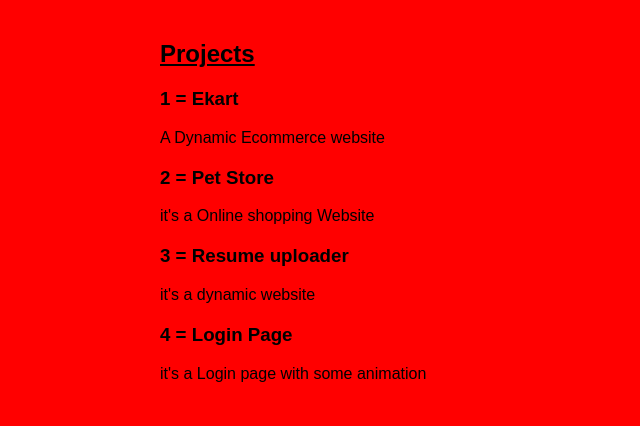
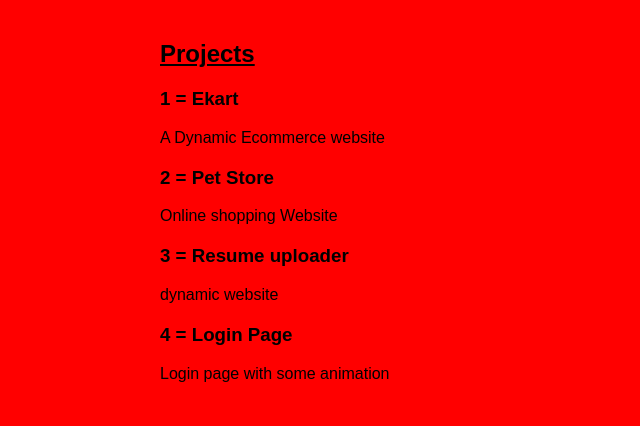
Before and after one commit to 308ankit/Portfolio-, a plain HTML site: page projects.html in a window 1280 px wide. Shown: the whole page, without its empty margins (0-640 px from the left). Drawn offline with Linux system fonts and the light colour scheme.

Commit message:
Update projects.html

```diff
--- a/projects.html
+++ b/projects.html
@@ -7,15 +7,15 @@
     </div>
     <div class="project">
       <h3>2 = Pet Store</h3>
-      <p> it's a Online shopping Website</p>
+      <p>  Online shopping Website</p>
     </div>
     <div class="project">
       <h3>3 = Resume uploader</h3>
-      <p> it's a dynamic website</p>
+      <p>dynamic website</p>
     </div>
     <div class="project">
       <h3>4 = Login Page</h3>
-      <p> it's a Login page with some animation</p>
+      <p>Login page with some animation</p>
     </div>
     <!-- Add more projects here -->
   </div>
```
